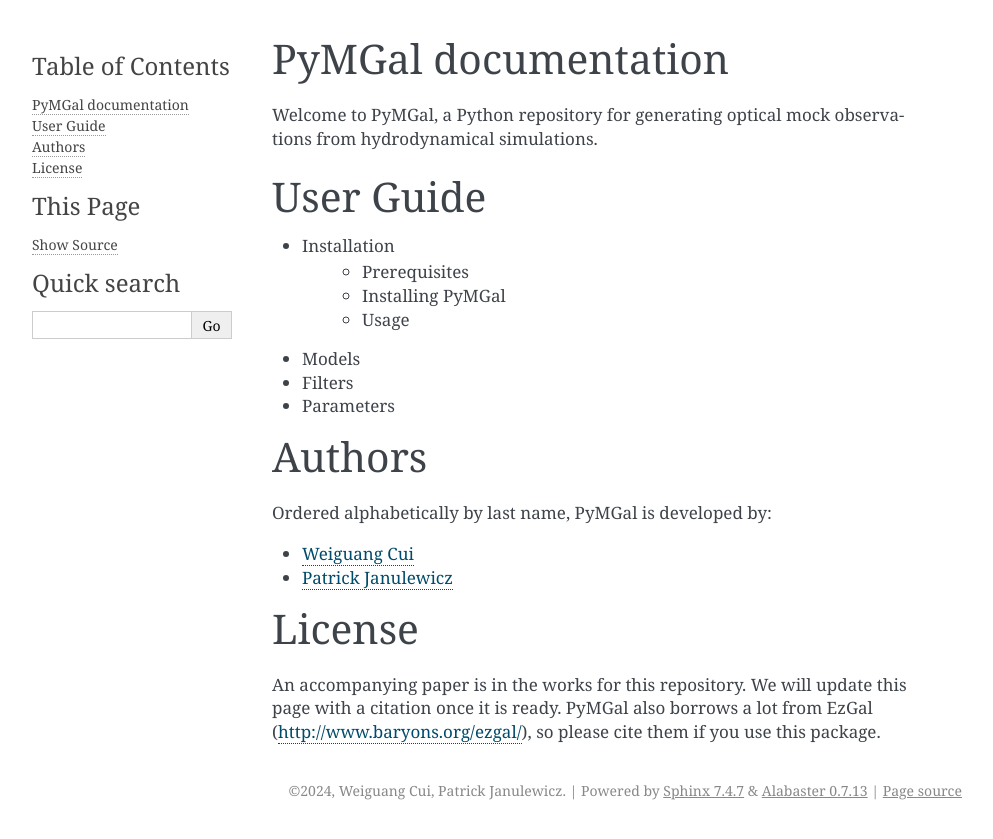
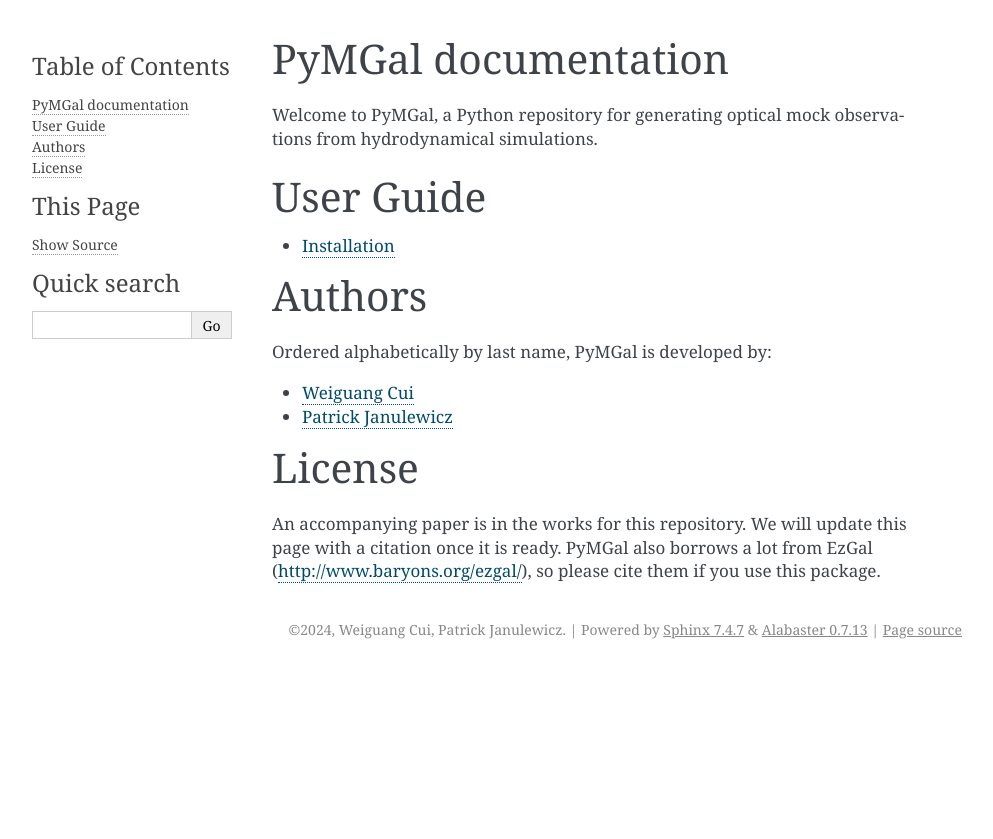
Before and after one commit to pjanul/pymgal, a Sphinx documentation site: the page built from doc/source/index.rst, in a window 1280 px wide. Shown: the top 839 px of the page, without its empty margins (148-1141 px from the left). Built offline with Sphinx 7.4.7, drawn with Linux system fonts in a browser that asks for light colours.

```diff
--- a/doc/source/index.rst
+++ b/doc/source/index.rst
@@ -8,27 +8,14 @@ PyMGal documentation
 
 Welcome to PyMGal, a Python repository for generating optical mock observations from hydrodynamical simulations.
 
-.. toctree::
-   :maxdepth: 2
-   :caption: Contents:
 
 User Guide
-==========
+=======
 
 .. toctree::
    :maxdepth: 2
-   :caption: User Guide:
+
    installation
-
-* Installation
-    * Prerequisites
-    * Installing PyMGal
-    * Usage
-* Models
-* Filters
-* Parameters
-
-
 
 Authors
 =======
```
